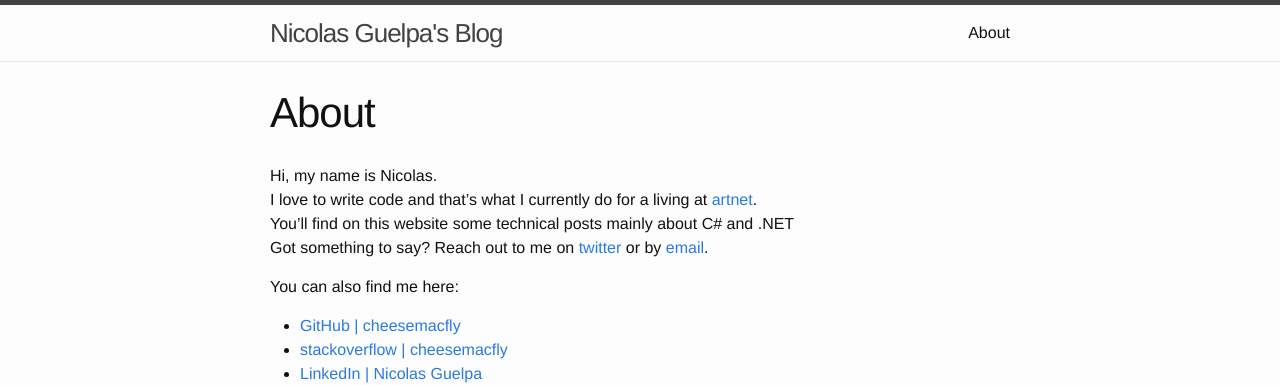
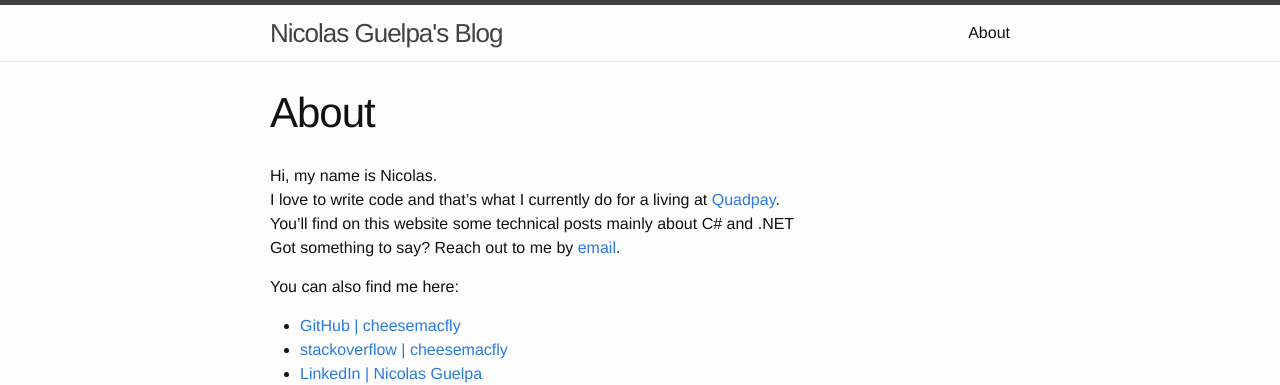
Before and after one commit to cheesemacfly/cheesemacfly.github.io, a Jekyll site: the page built from about.md, in a window 1280 px wide. Shown: the top 385 px of the page. Built offline with Jekyll 4.4.1, drawn with Linux system fonts in a browser that asks for light colours; nearby versions of some CDN libraries.

Commit message:
Update about.md

```diff
--- a/about.md
+++ b/about.md
@@ -4,9 +4,9 @@ title: About
 permalink: /about/
 ---
 Hi, my name is Nicolas.
-I love to write code and that's what I currently do for a living at [artnet].
+I love to write code and that's what I currently do for a living at [Quadpay].
 You'll find on this website some technical posts mainly about C# and .NET
-Got something to say? Reach out to me on [twitter] or by [email].
+Got something to say? Reach out to me by [email].
 
 You can also find me here:
 
@@ -14,6 +14,5 @@ You can also find me here:
  - [stackoverflow \| cheesemacfly](https://stackoverflow.com/users/1443490)
  - [LinkedIn \| Nicolas Guelpa](https://www.linkedin.com/in/nicolasguelpa)
 
-[twitter]: https://twitter.com/cheesemacfly
 [email]: mailto:{{ site.email }}
-[artnet]: http://www.artnet.com/
+[Quadpay]: https://www.quadpay.com/
```
